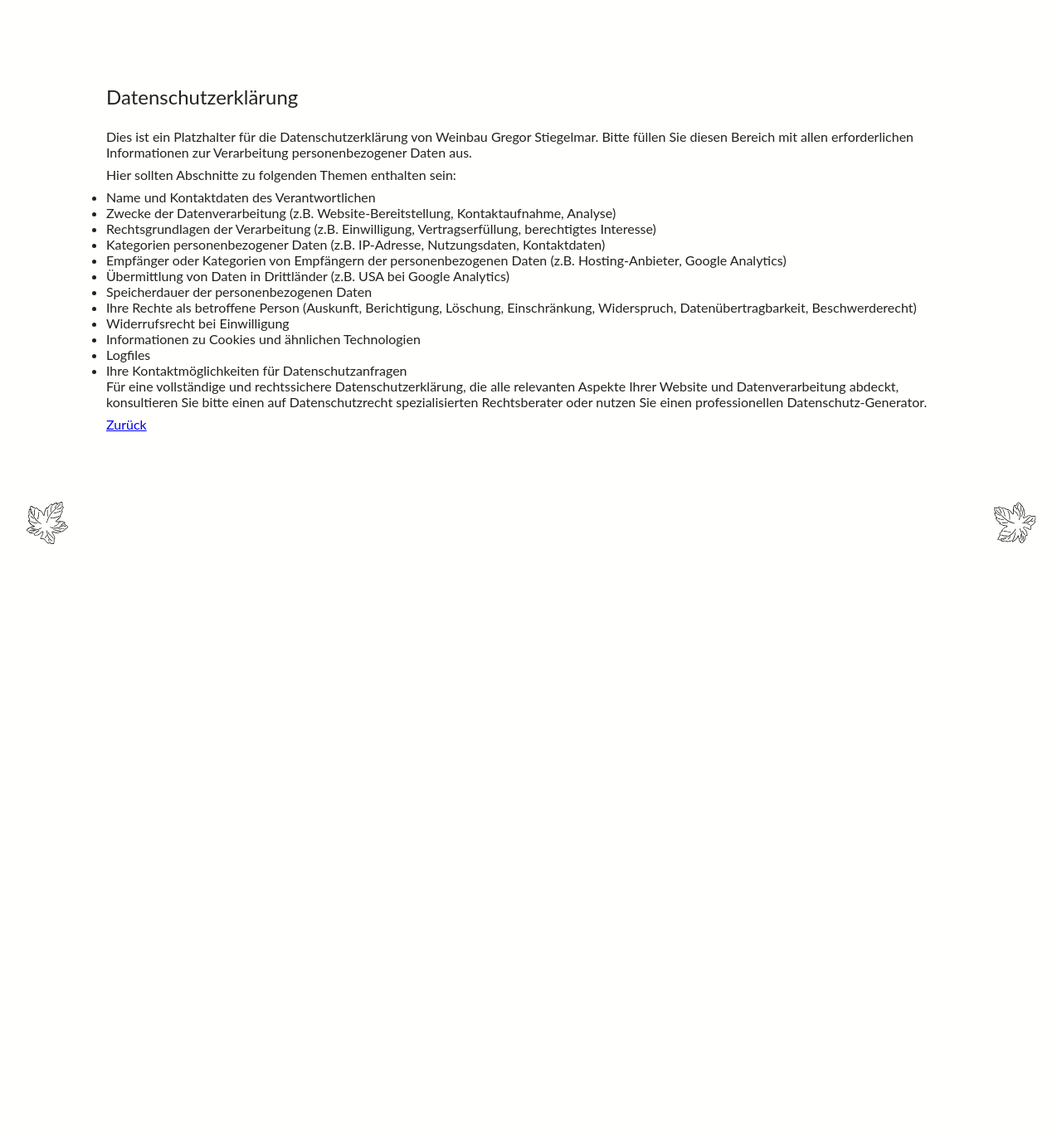
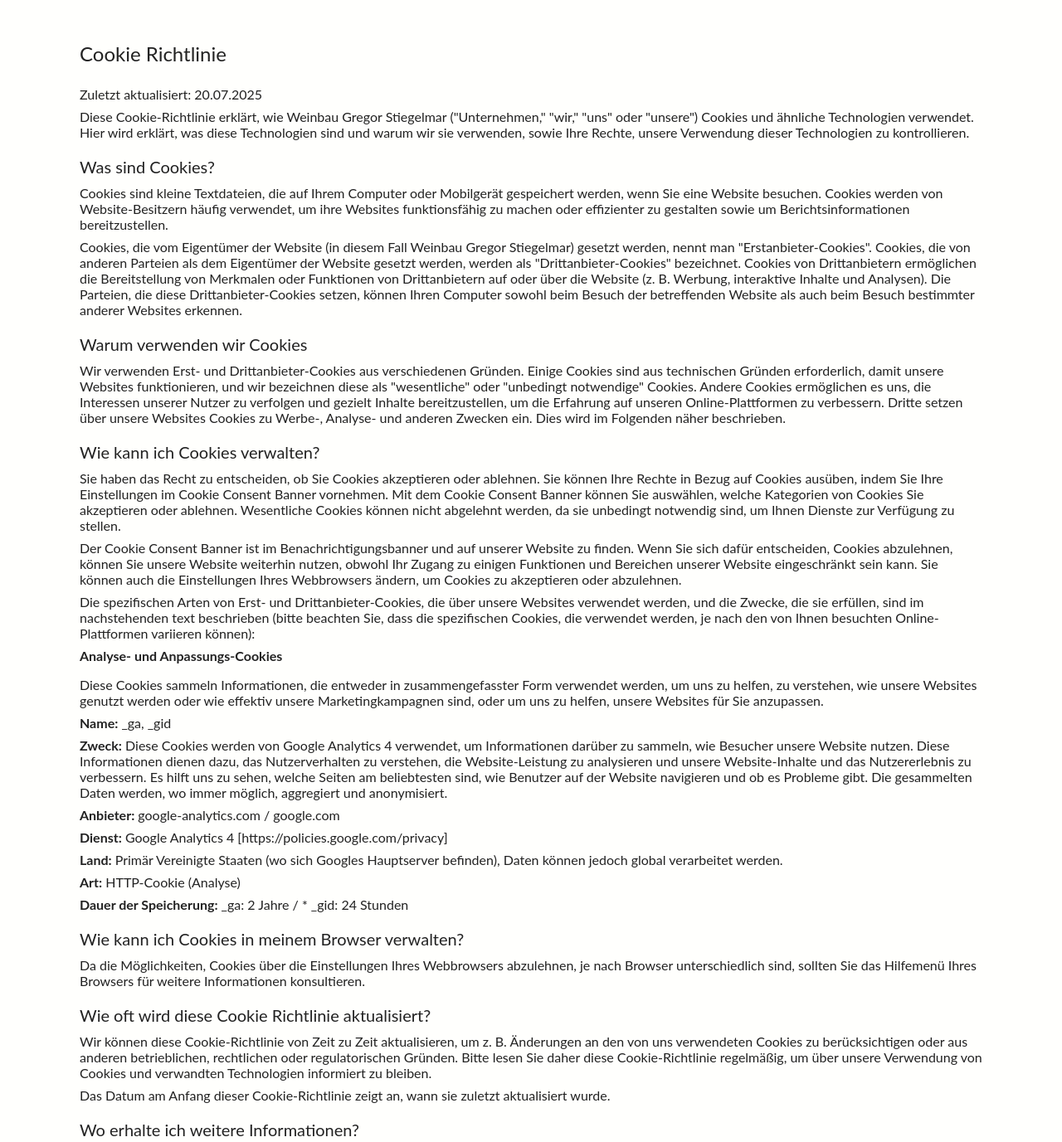
Before and after one commit to GregorS13/weinbaugst, a plain HTML site: page datenschutz.html in a window 1280 px wide. Shown: the part 112-1489 px from the top of the page at 83% size. Before the commit the page ends 800 px from the top, so only its background shows below. Drawn offline with Linux system fonts and the light colour scheme.

Commit message:
Adjusted cookie policy and its styling

```diff
--- a/datenschutz.html
+++ b/datenschutz.html
@@ -3,7 +3,8 @@
 <head>
     <meta charset="UTF-8">
     <meta name="viewport" content="width=device-width, initial-scale=1.0">
-    <meta name="description" content="Datenschutzerklärung von Weinbau Gregor Stiegelmar. Informationen zur Erhebung, Verarbeitung und Nutzung personenbezogener Daten.">
+    <meta name="description"
+          content="Datenschutzerklärung von Weinbau Gregor Stiegelmar. Informationen zur Erhebung, Verarbeitung und Nutzung personenbezogener Daten.">
     <title>Datenschutzerklärung - Weinbau Gregor Stiegelmar</title>
     <link rel="stylesheet" href="style.css">
     <link rel="icon" href="assets/favicon.ico" type="image/x-icon">
@@ -15,7 +16,7 @@
             dataLayer.push(arguments);
         }
 
-        if(localStorage.getItem('constentMode') === null){
+        if (localStorage.getItem('constentMode') === null) {
             gtag('consent', 'default', {
                 'ad_storage': 'denied',
                 'analytics_storage': 'denied',
@@ -43,24 +44,88 @@
         <img class="rebblatt top-right" src="assets/rebblatt.svg" alt="Rebblatt">
     </div>
     <section id="legal-content" class="content">
-        <h1>Datenschutzerklärung</h1>
-        <p>Dies ist ein Platzhalter für die Datenschutzerklärung von Weinbau Gregor Stiegelmar. Bitte füllen Sie diesen Bereich mit allen erforderlichen Informationen zur Verarbeitung personenbezogener Daten aus.</p>
-        <p>Hier sollten Abschnitte zu folgenden Themen enthalten sein:</p>
-        <ul>
-            <li>Name und Kontaktdaten des Verantwortlichen</li>
-            <li>Zwecke der Datenverarbeitung (z.B. Website-Bereitstellung, Kontaktaufnahme, Analyse)</li>
-            <li>Rechtsgrundlagen der Verarbeitung (z.B. Einwilligung, Vertragserfüllung, berechtigtes Interesse)</li>
-            <li>Kategorien personenbezogener Daten (z.B. IP-Adresse, Nutzungsdaten, Kontaktdaten)</li>
-            <li>Empfänger oder Kategorien von Empfängern der personenbezogenen Daten (z.B. Hosting-Anbieter, Google Analytics)</li>
-            <li>Übermittlung von Daten in Drittländer (z.B. USA bei Google Analytics)</li>
-            <li>Speicherdauer der personenbezogenen Daten</li>
-            <li>Ihre Rechte als betroffene Person (Auskunft, Berichtigung, Löschung, Einschränkung, Widerspruch, Datenübertragbarkeit, Beschwerderecht)</li>
-            <li>Widerrufsrecht bei Einwilligung</li>
-            <li>Informationen zu Cookies und ähnlichen Technologien</li>
-            <li>Logfiles</li>
-            <li>Ihre Kontaktmöglichkeiten für Datenschutzanfragen</li>
-        </ul>
-        <p>Für eine vollständige und rechtssichere Datenschutzerklärung, die alle relevanten Aspekte Ihrer Website und Datenverarbeitung abdeckt, konsultieren Sie bitte einen auf Datenschutzrecht spezialisierten Rechtsberater oder nutzen Sie einen professionellen Datenschutz-Generator.</p>
+        <h1>Cookie Richtlinie</h1>
+        <p>Zuletzt aktualisiert: 20.07.2025</p>
+        <p>Diese Cookie-Richtlinie erklärt, wie Weinbau Gregor Stiegelmar ("Unternehmen," "wir," "uns" oder "unsere")
+            Cookies und ähnliche Technologien verwendet. Hier wird erklärt, was diese Technologien sind und warum wir
+            sie verwenden, sowie Ihre Rechte, unsere Verwendung dieser Technologien zu kontrollieren.</p>
+
+        <h2>Was sind Cookies?</h2>
+        <p>Cookies sind kleine Textdateien, die auf Ihrem Computer oder Mobilgerät gespeichert werden, wenn Sie eine
+            Website besuchen. Cookies werden von Website-Besitzern häufig verwendet, um ihre Websites funktionsfähig zu
+            machen oder effizienter zu gestalten sowie um Berichtsinformationen bereitzustellen.</p>
+        <p>Cookies, die vom Eigentümer der Website (in diesem Fall Weinbau Gregor Stiegelmar) gesetzt werden, nennt man
+            "Erstanbieter-Cookies". Cookies, die von anderen Parteien als dem Eigentümer der Website gesetzt werden,
+            werden als "Drittanbieter-Cookies" bezeichnet. Cookies von Drittanbietern ermöglichen die Bereitstellung von
+            Merkmalen oder Funktionen von Drittanbietern auf oder über die Website (z. B. Werbung, interaktive Inhalte
+            und Analysen). Die Parteien, die diese Drittanbieter-Cookies setzen, können Ihren Computer sowohl beim
+            Besuch der betreffenden Website als auch beim Besuch bestimmter anderer Websites erkennen.</p>
+
+        <h2>Warum verwenden wir Cookies</h2>
+        <p>Wir verwenden Erst- und Drittanbieter-Cookies aus verschiedenen Gründen. Einige Cookies sind aus technischen
+            Gründen erforderlich, damit unsere Websites funktionieren, und wir bezeichnen diese als "wesentliche" oder
+            "unbedingt notwendige" Cookies. Andere Cookies ermöglichen es uns, die Interessen unserer Nutzer zu
+            verfolgen und gezielt Inhalte bereitzustellen, um die Erfahrung auf unseren Online-Plattformen zu
+            verbessern. Dritte setzen über unsere Websites Cookies zu Werbe-, Analyse- und anderen Zwecken ein. Dies
+            wird im Folgenden näher beschrieben.</p>
+
+        <h2>Wie kann ich Cookies verwalten?</h2>
+        <p>Sie haben das Recht zu entscheiden, ob Sie Cookies akzeptieren oder ablehnen. Sie können Ihre Rechte in Bezug
+            auf Cookies ausüben, indem Sie Ihre Einstellungen im Cookie Consent Banner vornehmen. Mit dem Cookie
+            Consent Banner können Sie auswählen, welche Kategorien von Cookies Sie akzeptieren oder ablehnen.
+            Wesentliche Cookies können nicht abgelehnt werden, da sie unbedingt notwendig sind, um Ihnen Dienste zur
+            Verfügung zu stellen.</p>
+        <p>Der Cookie Consent Banner ist im Benachrichtigungsbanner und auf unserer Website zu finden. Wenn Sie sich
+            dafür entscheiden, Cookies abzulehnen, können Sie unsere Website weiterhin nutzen, obwohl Ihr Zugang zu
+            einigen Funktionen und Bereichen unserer Website eingeschränkt sein kann. Sie können auch die Einstellungen
+            Ihres Webbrowsers ändern, um Cookies zu akzeptieren oder abzulehnen.</p>
+        <p>Die spezifischen Arten von Erst- und Drittanbieter-Cookies, die über unsere Websites verwendet werden, und
+            die Zwecke, die sie erfüllen, sind im nachstehenden text beschrieben (bitte beachten Sie, dass die
+            spezifischen Cookies, die verwendet werden, je nach den von Ihnen besuchten Online-Plattformen variieren
+            können):</p>
+
+        <h3>Analyse- und Anpassungs-Cookies</h3>
+        <p>Diese Cookies sammeln Informationen, die entweder in zusammengefasster Form verwendet werden, um uns zu
+            helfen, zu verstehen, wie unsere Websites genutzt werden oder wie effektiv unsere Marketingkampagnen sind,
+            oder um uns zu helfen, unsere Websites für Sie anzupassen.</p>
+        <p><strong>Name:</strong> _ga, _gid </p>
+        <p><strong>Zweck:</strong> Diese Cookies werden von Google Analytics 4 verwendet, um Informationen darüber zu
+            sammeln, wie Besucher unsere Website nutzen. Diese Informationen dienen dazu, das Nutzerverhalten zu
+            verstehen, die Website-Leistung zu analysieren und unsere Website-Inhalte und das Nutzererlebnis zu
+            verbessern. Es hilft uns zu sehen, welche Seiten am beliebtesten sind, wie Benutzer auf der Website
+            navigieren und ob es Probleme gibt. Die gesammelten Daten werden, wo immer möglich, aggregiert und
+            anonymisiert.
+        </p>
+        <p><strong>Anbieter:</strong> google-analytics.com / google.com</p>
+        <p><strong>Dienst:</strong> Google Analytics 4 [https://policies.google.com/privacy]</p>
+        <p><strong>Land:</strong> Primär Vereinigte Staaten (wo sich Googles Hauptserver befinden), Daten können jedoch
+            global verarbeitet werden.</p>
+        <p><strong>Art:</strong> HTTP-Cookie (Analyse)</p>
+        <p><strong>Dauer der Speicherung:</strong> _ga: 2 Jahre / * _gid: 24 Stunden</p>
+
+        <h2>Wie kann ich Cookies in meinem Browser verwalten?</h2>
+        <p>Da die Möglichkeiten, Cookies über die Einstellungen Ihres Webbrowsers abzulehnen, je nach Browser
+            unterschiedlich sind, sollten Sie das Hilfemenü Ihres Browsers für weitere Informationen konsultieren.</p>
+
+        <h2>Wie oft wird diese Cookie Richtlinie aktualisiert?</h2>
+        <p>Wir können diese Cookie-Richtlinie von Zeit zu Zeit aktualisieren, um z. B. Änderungen an den von uns
+            verwendeten Cookies zu berücksichtigen oder aus anderen betrieblichen, rechtlichen oder regulatorischen
+            Gründen. Bitte lesen Sie daher diese Cookie-Richtlinie regelmäßig, um über unsere Verwendung von Cookies und
+            verwandten Technologien informiert zu bleiben.
+        <p/>
+
+        <p>Das Datum am Anfang dieser Cookie-Richtlinie zeigt an, wann sie zuletzt aktualisiert wurde.</p>
+
+        <h2>Wo erhalte ich weitere Informationen?</h2>
+        <p>Wenn Sie Fragen zu unserer Cookie-Verwendung oder anderen Technologien haben, senden Sie uns bitte eine
+            Nachricht per E-Mail an [E-Mail-Adresse]</p>
+
+        <h2>Kontaktinformation</h2>
+        <p>Weinbau Gregor Stiegelmar</p>
+        <p>Marktgasse 12-18</p>
+        <p>Gols, Burgenland, 7122</p>
+        <p>Österreich</p>
+
         <a href="/weinbaugst">Zurück</a>
     </section>
     <div class="rebblatt-container">
--- a/style.css
+++ b/style.css
@@ -48,6 +48,7 @@ h1 {
     padding-top: 2em;
 }
 
+
 /* Sections */
 main {
     display: flex;
@@ -62,6 +63,7 @@ main {
 main section {
     text-align: center;
     position: relative;
+    max-width: 100%;
 }
 
 main p {
@@ -156,7 +158,7 @@ footer {
 
 .content {
     font-family: var(--font-footer);
-    padding: 0 8em;
+    padding: 0 6em;
     text-align: left;
 }
 
@@ -168,6 +170,22 @@ footer {
 .content p {
     font-size: 1em;
     margin-bottom: 0.5em;
+}
+
+
+.content h2 {
+    color: var(--text-dark);
+    font-size: 1.25em;
+    margin-bottom: 0.5em;
+    font-weight: normal;
+    margin-top: 1em;
+}
+
+.content h3 {
+    color: var(--text-dark);
+    font-size: 1em;
+    margin-bottom: 1em;
+    font-weight: bold;
 }
 
 @media screen and (max-width: 1400px) {
@@ -299,7 +317,7 @@ footer {
 
     .content {
         font-family: var(--font-footer);
-        padding: 0 4em;
+        padding: 0 2em;
         text-align: left;
     }
 }
```
